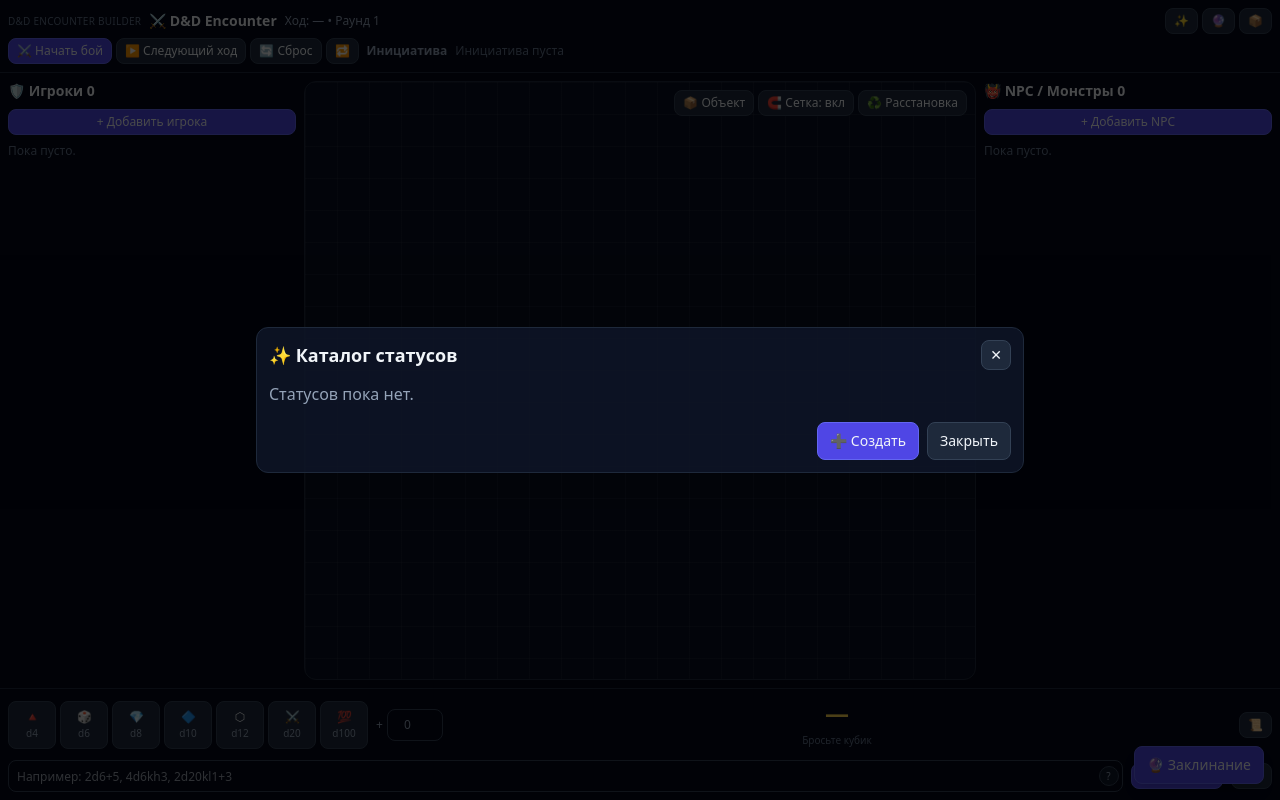
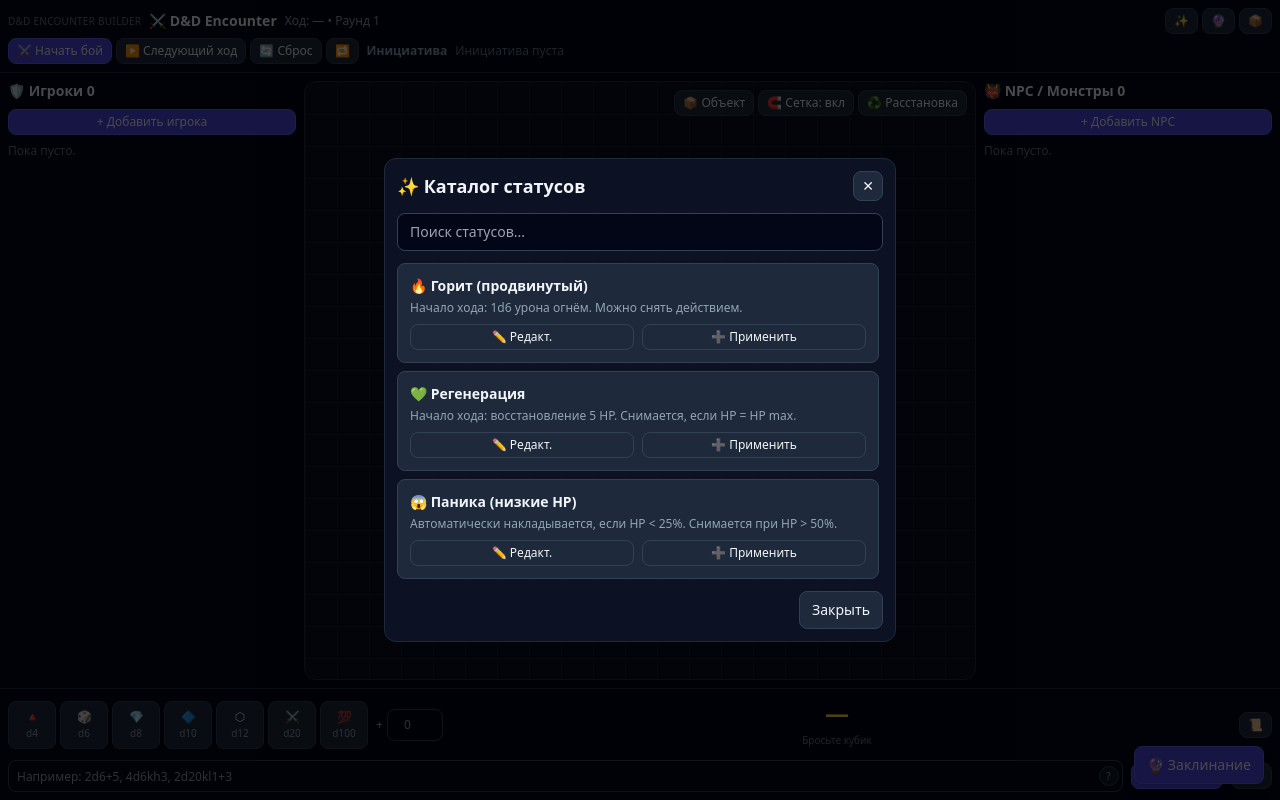
Before and after one commit to wowmyname1/test-DE-EN-DE, a React (Vite) app: page / in a window 1280 px wide. Both pictures are taken after a click on the button "Каталог статусов". Built offline with nearby package versions, Linux system fonts and the light colour scheme.

Commit message:
feat(dnd): шаг 11B-3 - каталог заклинаний и статусов с поиском

```diff
--- a/src/App.jsx
+++ b/src/App.jsx
@@ -10,6 +10,8 @@ import OriginalDicePanel from './components/panels/OriginalDicePanel.jsx';
 import OriginalOverlays from './components/overlays/OriginalOverlays.jsx';
 import ToastLayer from './components/effects/ToastLayer.jsx';
 import AddStatusModalOriginal from './components/modals/AddStatusModalOriginal.jsx';
+import SpellCatalogModalOriginal from './components/modals/SpellCatalogModalOriginal.jsx';
+import StatusCatalogModalOriginal from './components/modals/StatusCatalogModalOriginal.jsx';
 import { useOriginalDiceHotkeys } from './hooks/useOriginalDiceHotkeys.js';
 
 export default function App() {
@@ -35,6 +37,8 @@ export default function App() {
       <OriginalOverlays />
       <ToastLayer />
           <AddStatusModalOriginal />
+      <SpellCatalogModalOriginal />
+      <StatusCatalogModalOriginal />
     </main>
   );
 }
--- a/src/components/Modals.jsx
+++ b/src/components/Modals.jsx
@@ -1240,8 +1240,8 @@ export default function GlobalModals() {
       {activeModal === 'addCharacter' && <AddCharacterModal />}
       {/* addStatus рендерится через AddStatusModalOriginal */}
       {activeModal === 'addQuickRoll' && <AddQuickRollModal />}
-      {activeModal === 'statusCatalog' && <StatusCatalogModal />}
-      {activeModal === 'spellCatalog' && <SpellCatalogModal />}
+      {/* statusCatalog рендерится через StatusCatalogModalOriginal */}
+      {/* spellCatalog рендерится через SpellCatalogModalOriginal */}
       {activeModal === 'statusConstructor' && <StatusConstructorV2 />}
       {activeModal === 'spellConstructor' && <SpellConstructorModal />}
     </>
--- /dev/null
+++ b/src/components/modals/SpellCatalogModalOriginal.jsx
@@ -0,0 +1,126 @@
+import { useState } from 'react';
+import { useAppStore } from '../../store/useAppStore.js';
+import { SPELL_CATALOG } from '../../data/spellCatalog.js';
+
+const LEVEL_LABELS = {
+  0: 'Заговор',
+  1: 'Уровень 1',
+  2: 'Уровень 2',
+  3: 'Уровень 3',
+  4: 'Уровень 4',
+  5: 'Уровень 5',
+};
+
+function SpellCatalogModalOriginalInner() {
+  const closeModal = useAppStore((state) => state.closeModal);
+  const spells = useAppStore((state) => state.spells || []);
+
+  const [search, setSearch] = useState('');
+  const [levelFilter, setLevelFilter] = useState('');
+
+  const allSpells = [...SPELL_CATALOG, ...spells];
+
+  const filteredSpells = allSpells.filter((spell) => {
+    const matchesSearch = !search || spell.name.toLowerCase().includes(search.toLowerCase());
+    const matchesLevel = levelFilter === '' || spell.level === parseInt(levelFilter, 10);
+    return matchesSearch && matchesLevel;
+  });
+
+  return (
+    <div
+      className="fixed inset-0 z-50 flex items-center justify-center bg-black/70 p-4"
+      onClick={closeModal}
+    >
+      <div
+        className="card w-full max-w-lg"
+        onClick={(event) => event.stopPropagation()}
+      >
+        <div className="mb-3 flex items-center justify-between gap-2">
+          <h3 className="text-lg font-semibold">🔮 Каталог заклинаний</h3>
+          <button className="btn px-2 py-1" onClick={closeModal}>
+            ✕
+          </button>
+        </div>
+
+        <div className="mb-3 flex gap-2">
+          <input
+            className="input flex-1"
+            placeholder="Поиск заклинаний..."
+            value={search}
+            onChange={(event) => setSearch(event.target.value)}
+          />
+
+          <select
+            className="input w-32"
+            value={levelFilter}
+            onChange={(event) => setLevelFilter(event.target.value)}
+          >
+            <option value="">Все уровни</option>
+            <option value="0">Заговоры</option>
+            <option value="1">Уровень 1</option>
+            <option value="2">Уровень 2</option>
+            <option value="3">Уровень 3</option>
+            <option value="4">Уровень 4</option>
+            <option value="5">Уровень 5</option>
+          </select>
+        </div>
+
+        <div className="max-h-96 space-y-2 overflow-y-auto pr-1">
+          {filteredSpells.length === 0 && (
+            <p className="text-center text-xs text-slate-400">Заклинания не найдены</p>
+          )}
+
+          {filteredSpells.map((spell) => (
+            <div
+              key={spell.id}
+              className="rounded-lg border border-slate-700 bg-slate-800 p-3 transition hover:border-amber-500"
+            >
+              <div className="mb-1 flex items-center justify-between">
+                <span className="text-sm font-semibold">
+                  {spell.icon} {spell.name}
+                </span>
+                <span className="rounded bg-amber-500 px-2 py-0.5 text-xs font-bold text-black">
+                  {LEVEL_LABELS[spell.level] || `Ур. ${spell.level}`}
+                </span>
+              </div>
+
+              <div className="mb-1 flex flex-wrap gap-2 text-xs text-slate-400">
+                <span>📚 {spell.school}</span>
+                <span>⏱️ {spell.castingTime}</span>
+                <span>🎯 {spell.range}</span>
+                <span>⏳ {spell.duration}</span>
+              </div>
+
+              {spell.description && (
+                <p className="mb-1 text-xs text-slate-400">{spell.description}</p>
+              )}
+
+              {spell.classes && spell.classes.length > 0 && (
+                <p className="text-xs text-slate-500">👥 {spell.classes.join(', ')}</p>
+              )}
+
+              <div className="mt-2 flex gap-2">
+                <button className="btn flex-1 px-2 py-1 text-xs">✏️ Редакт.</button>
+                <button className="btn flex-1 px-2 py-1 text-xs hover:border-amber-500 hover:text-amber-400">
+                  🎯 Сотворить
+                </button>
+              </div>
+            </div>
+          ))}
+        </div>
+
+        <div className="mt-3 flex justify-end">
+          <button className="btn" onClick={closeModal}>
+            Закрыть
+          </button>
+        </div>
+      </div>
+    </div>
+  );
+}
+
+export default function SpellCatalogModalOriginal() {
+  const activeModal = useAppStore((state) => state.activeModal);
+  if (activeModal !== 'spellCatalog') return null;
+  return <SpellCatalogModalOriginalInner />;
+}
--- /dev/null
+++ b/src/components/modals/StatusCatalogModalOriginal.jsx
@@ -0,0 +1,82 @@
+import { useState } from 'react';
+import { useAppStore } from '../../store/useAppStore.js';
+import { STATUS_CATALOG } from '../../data/statusCatalog.js';
+
+function StatusCatalogModalOriginalInner() {
+  const closeModal = useAppStore((state) => state.closeModal);
+  const statusTemplates = useAppStore((state) => state.statusTemplates || []);
+
+  const [search, setSearch] = useState('');
+
+  const allStatuses = [...STATUS_CATALOG, ...statusTemplates];
+
+  const filteredStatuses = allStatuses.filter((status) => {
+    return !search || status.name.toLowerCase().includes(search.toLowerCase());
+  });
+
+  return (
+    <div
+      className="fixed inset-0 z-50 flex items-center justify-center bg-black/70 p-4"
+      onClick={closeModal}
+    >
+      <div
+        className="card w-full max-w-lg"
+        onClick={(event) => event.stopPropagation()}
+      >
+        <div className="mb-3 flex items-center justify-between gap-2">
+          <h3 className="text-lg font-semibold">✨ Каталог статусов</h3>
+          <button className="btn px-2 py-1" onClick={closeModal}>
+            ✕
+          </button>
+        </div>
+
+        <div className="mb-3">
+          <input
+            className="input"
+            placeholder="Поиск статусов..."
+            value={search}
+            onChange={(event) => setSearch(event.target.value)}
+          />
+        </div>
+
+        <div className="max-h-96 space-y-2 overflow-y-auto pr-1">
+          {filteredStatuses.length === 0 && (
+            <p className="text-center text-xs text-slate-400">Нет статусов в каталоге</p>
+          )}
+
+          {filteredStatuses.map((status) => (
+            <div
+              key={status.id}
+              className="rounded-lg border border-slate-700 bg-slate-800 p-3 transition hover:border-amber-500"
+            >
+              <div className="mb-1 text-sm font-semibold">
+                {status.icon} {status.name}
+              </div>
+
+              {status.description && (
+                <p className="mb-2 text-xs text-slate-400">{status.description}</p>
+              )}
+
+              <div className="flex gap-2">
+                <button className="btn flex-1 px-2 py-1 text-xs">✏️ Редакт.</button>
+                <button className="btn flex-1 px-2 py-1 text-xs">➕ Применить</button>
+              </div>
+            </div>
+          ))}
+        </div>
+
+        <div className="mt-3 flex justify-end">
+          <button className="btn" onClick={closeModal}>
+            Закрыть
+          </button>
+        </div>
+      </div>
+    </div>
+  );
+}
+
+export default function StatusCatalogModalOriginal() {
+  const activeModal = useAppStore((state) => state.activeModal);
+  if (activeModal !== 'statusCatalog') return null;
+  return <StatusCatalogModalOriginalInner />;
+}
```
